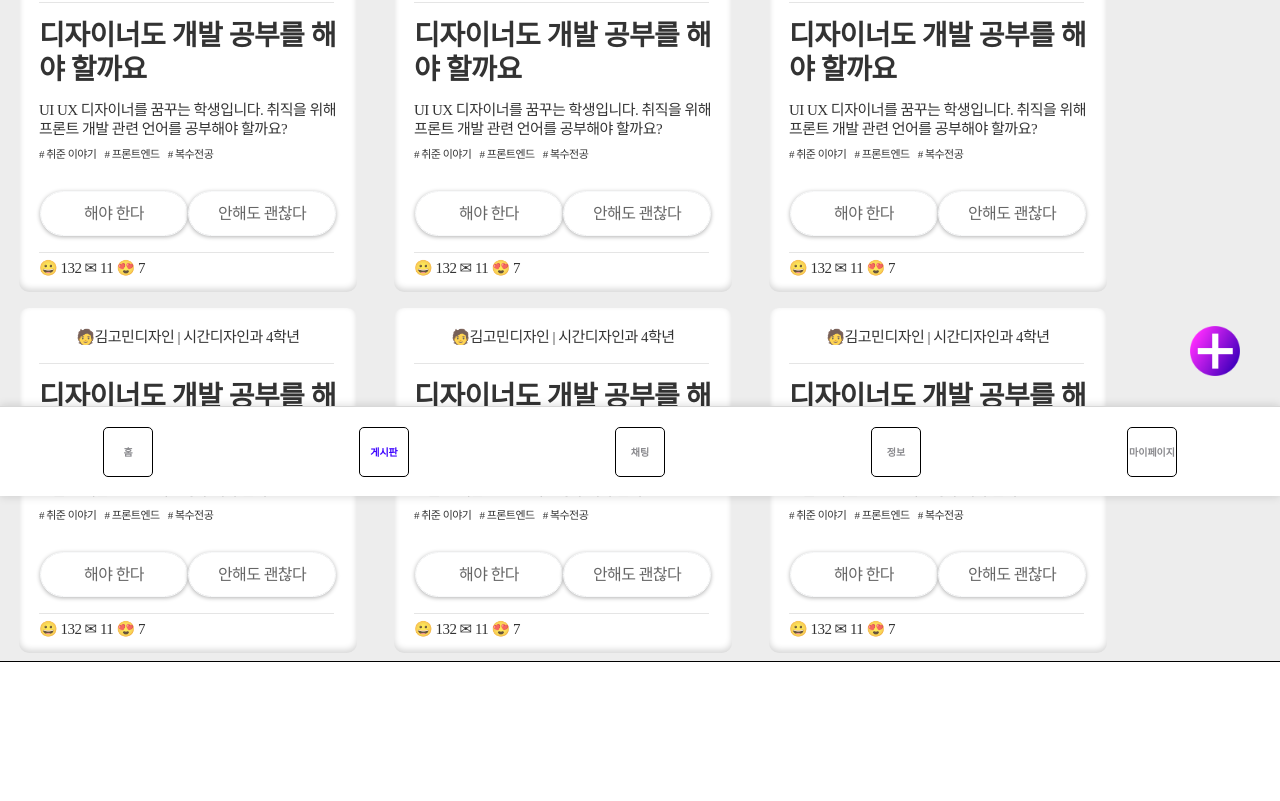
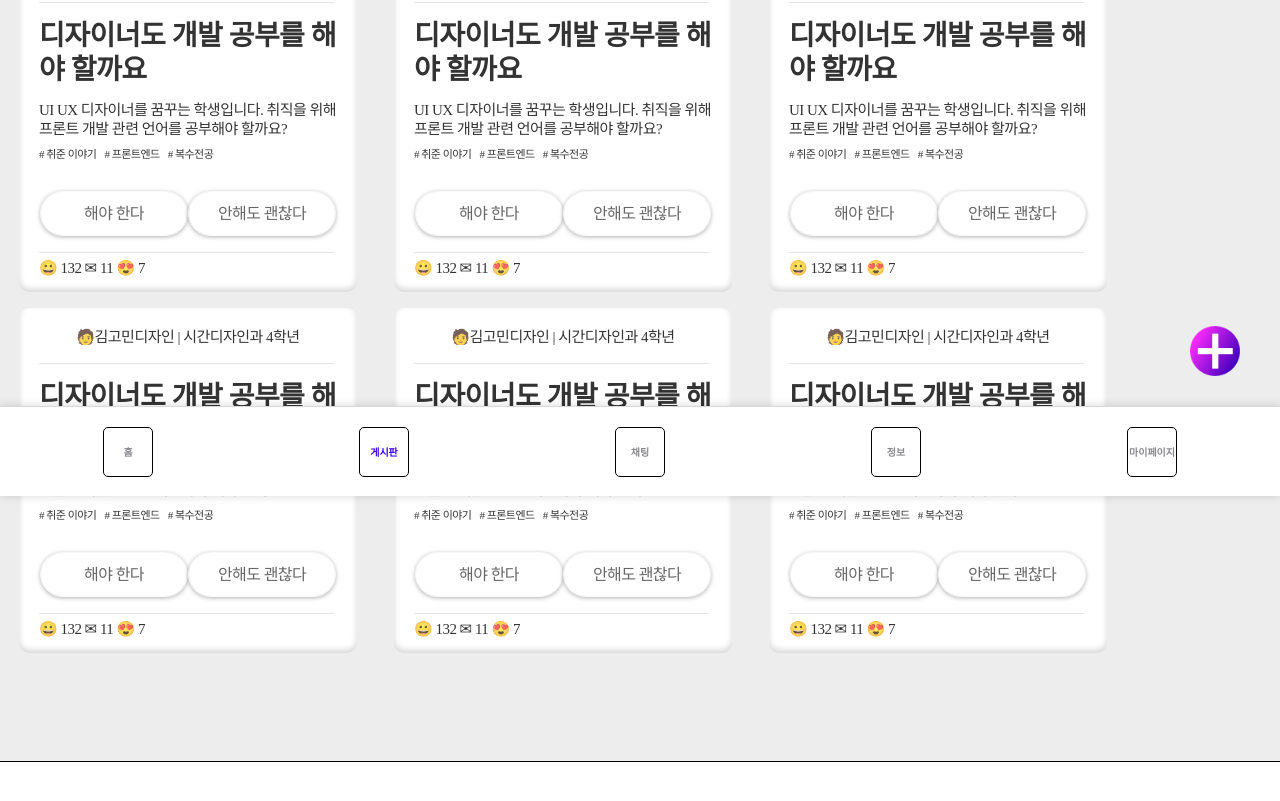
Before and after one commit to dajeongPark-dev/dwith, a Vue app in the folder frontend/: page /bulletinBoard in a window 1280 px wide. Shown: the part 304-1105 px from the top of the page. Built offline with nearby package versions, Linux system fonts and the light colour scheme.

Commit message:
Update BBS_Choice.vue
Create footer to make the last post whole part visible

```diff
--- a/frontend/src/views/BBS_Choice.vue
+++ b/frontend/src/views/BBS_Choice.vue
@@ -57,6 +57,7 @@
             <choiceCard></choiceCard>
             <choiceCard></choiceCard>
           </div>
+          <div class="tabpane-footer"></div>
         </div>
       </transition>
     </div>
@@ -246,6 +247,11 @@ export default {
   display: flex;
   flex-wrap: wrap;
 }
+.tabpane-footer {
+  position: relative;
+  width: inherit;
+  height: 100px;
+}
 
 #board {
   margin: 0 auto;
```
